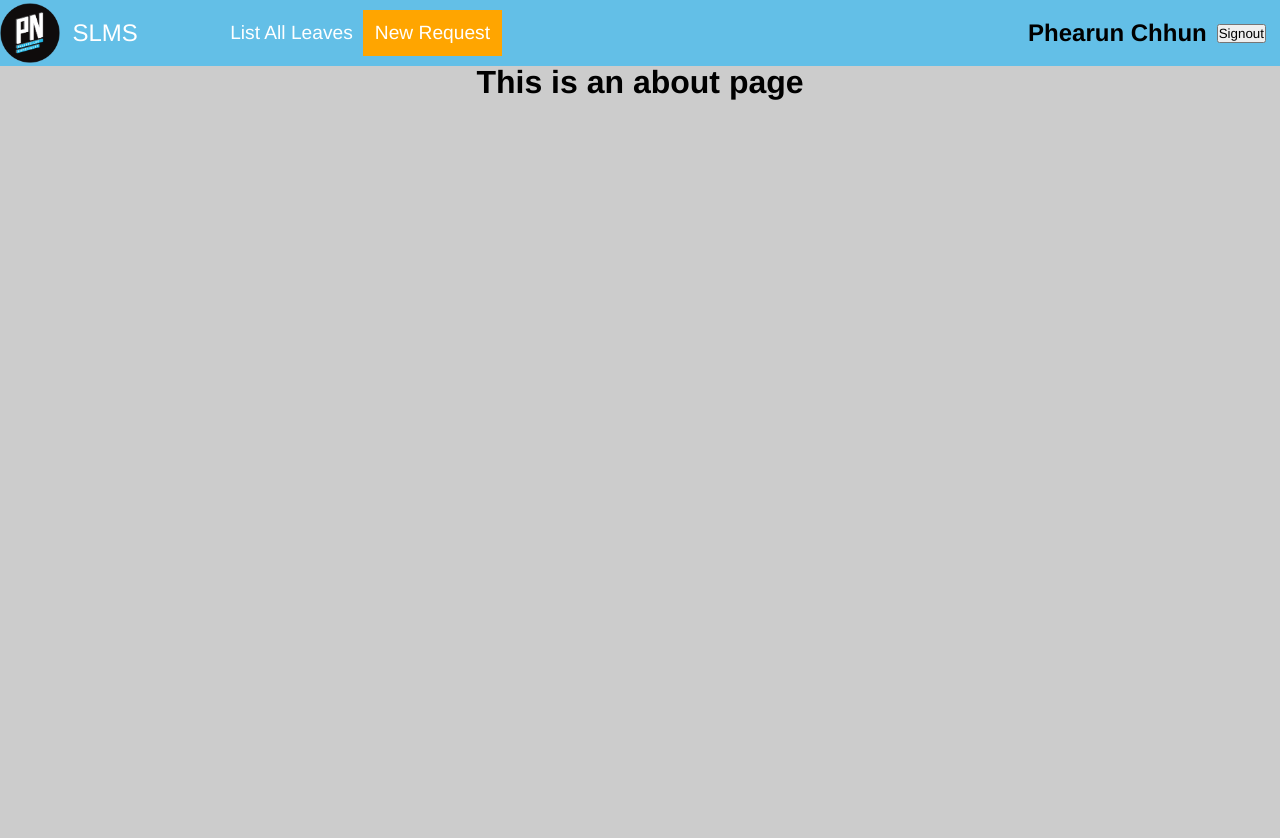
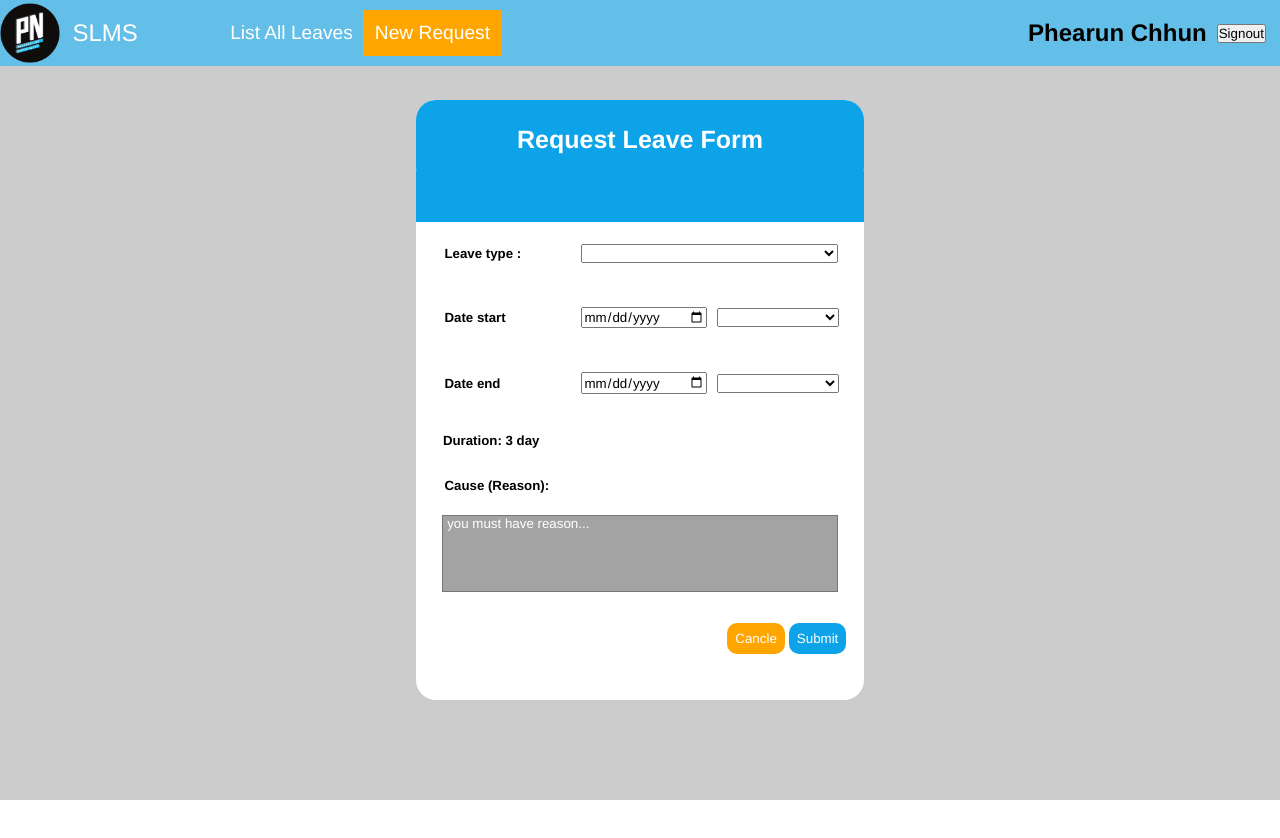
Before and after one commit to pnc-virtual-company/2022-G8-VC2-PART1, a Vue app in the folder front/: page /new_request in a window 1280 px wide. Shown: the top 838 px of the page. After the commit the page ends 800 px from the top, so only its background shows below. Built offline with nearby package versions, Linux system fonts and the light colour scheme.

Commit message:
#18 create new request form

```diff
--- a/front/src/App.vue
+++ b/front/src/App.vue
@@ -1,6 +1,6 @@
 <template>
   <nav-bar></nav-bar>
-  <router-view />
+  <router-view/>
 </template>
 <script>
 import NavBar from "@/components/menu/NavBar.vue"
--- /dev/null
+++ b/front/src/components/Newrequest/Newrequest.vue
@@ -0,0 +1,223 @@
+<template>
+  <div class="about">
+    <form @submit.prevent="reQuest" class="leave_request">
+      <div class="heading_form">
+        <h1>Request Leave Form</h1>
+      </div>
+      <div class="support_heading"></div>
+      <div class="content">
+        <div class="title">
+          <h5>Leave type :</h5>
+        </div>
+        <div class="box">
+          <select v-model="leave_type" id="leave_type">
+            <option>choose..</option>
+            <option value="busy">Busy</option>
+            <option value="sick">Sick</option>
+          </select>
+        </div>
+      </div>
+      <div class="content">
+        <div class="title">
+          <h5>Date start</h5>
+        </div>
+        <div class="box">
+          <input type="date" v-model="start_date"/>
+          <select v-model="start_date_status">
+            <option value="am">AM</option>
+            <option value="pm">PM</option>
+          </select>
+        </div>
+      </div>
+      <div class="content">
+        <div class="title">
+          <h5>Date end</h5>
+        </div>
+        <div class="box">
+          <input type="date" v-model="end_date">
+          <select v-model="end_date_status">
+            <option value="am">AM</option>
+            <option value="pm">PM</option>
+          </select>
+        </div>
+      </div>
+      <div class="duration">
+        <h5>Duration: 3 day</h5>
+      </div>
+      <div class="content2">
+        <div class="title">
+          <h5>Cause (Reason):</h5>
+        </div>
+        <div class="box">
+          <textarea  id="reason" v-model="reason" cols="40" rows="5" placeholder=" you must have reason..."></textarea>
+        </div>
+      </div>
+      <div class="footer">
+        <button @click="cancleR" id="cancle">Cancle</button>
+        <button @click="submitR" id="submit">Submit</button>
+      </div>
+  </form>
+  </div>
+</template>
+
+<script>
+export default {
+  name:"Newrequest_Form",
+  emits:['new-request'],
+  data(){
+    return {
+      leave_type:[],
+      start_date:'',
+      start_date_status:'',
+      end_date:'',
+      end_date_status:'',
+      reason:'',
+    }
+  },
+  methods:{
+    cancleR(){
+      this.clearForm();
+    },
+    submitR(){
+      if (
+        this.leave_type != [] &&
+        this.start_date != '' &&
+        this.start_date_status != ''&&
+        this.end_date != '' &&
+        this.end_date_status != '' &&
+        this.reason != ''
+      ){
+        this.$emit('new-request',{
+          leave_type:this.leave_type,
+          startDate:this.start_date,
+          startDateStatus:this.start_date_status,
+          endDate:this.end_date,
+          endDateStatus:this.end_date_status,
+          reason:this.reason
+        });
+        this.clearForm();
+      }else {
+        alert('You missing some field please check again!');
+      }
+    },
+    clearForm(){
+      this.leave_type = [];
+      this.start_date='';
+      this.start_date_status = '';
+      this.end_date = '';
+      this.end_date_status = '';
+      this.reason = '';
+    }
+  },
+}
+</script>
+
+<style scoped>
+  .about {
+    width: 100%;
+    display: flex;
+  }
+  .leave_request {
+    width: 35%;
+    display: flex;
+    flex-wrap: wrap;
+    margin:auto;
+    background-color: rgb(255, 255, 255);
+    font-family:sans-serif;
+    border-radius: 20px;
+    margin-top:100px;
+    height: 75vh;
+  }
+  .heading_form {
+    width: 100%;
+    border-radius: 20px;
+    background-color: rgb(13, 163, 232);
+    text-align: center;
+    align-items: center;
+  }
+  .heading_form h1 {
+    font-size: 25px;
+    color: white;
+  }
+  .heading_form h1 {
+    margin-top: 25px;
+  }
+  .support_heading {
+    width: 100%;
+    background-color: rgb(13, 163, 232);
+    padding: 1px;
+    margin-top: -17px;
+  }
+  .content, .content2 {
+    width: 90%;
+    display: flex;
+    flex-wrap: wrap;
+    margin:5px auto;
+  }
+  .title {
+    width: 30%;
+    text-align: start;
+    margin: auto;
+
+  }
+  .duration {
+    width:88%;
+    text-align: start;
+    margin: auto;
+  }
+  .box {
+    width: 67%;
+    display: flex;
+    flex-wrap: wrap;
+    align-items: center;
+  }
+  #leave_type {
+    width:95% ;
+  }
+  .box input, .box select {
+    width: 45%;
+    margin-left: 10px;
+  }
+  .content2 .box {
+    width: 90%;
+    margin: 5px auto;
+  }
+  .content2 .title {
+    width: 97%;
+    margin: auto;
+  }
+  .content2 .box {
+    width: 98%;
+  }
+  .content2 .title {
+    text-align: start;
+  }
+  .content2 .box textarea {
+    width: 100%;
+    resize: none;
+    background-color: rgb(163, 163, 163);
+    color: white;
+  }
+ ::placeholder {
+    color: white;
+  }
+  .footer {
+    width: 93%;
+    margin: 10px auto;
+    text-align: end;
+  }
+  .footer button {
+    padding: 8px;
+    margin: 2px;
+    border: none;
+    border-radius: 10px;
+    color:white;
+    cursor: pointer;
+  }
+  #cancle {
+    background-color: orange;
+  }
+  #submit {
+    background-color: rgb(13, 163, 232) ;
+  }
+</style>
--- a/front/src/views/AboutView.vue
+++ b/front/src/views/AboutView.vue
@@ -1,16 +1,15 @@
 <template>
-  <div class="about">
-    <h1>This is an about page</h1>
-  </div>
+  <Newrequest/>
 </template>
+<script>
+import Newrequest from '../components/Newrequest/Newrequest.vue';
+export default {
+  name:"About-view",
+  components:{
+    Newrequest,
+  }
+}
+</script>
 <style scoped>
 
-.about {
-  box-sizing: border-box;
-  margin-top: 5%;
-  display: flex;
-  justify-content: center;
-  align-items: center;
-  background: #cccc;
-}
 </style>
```
